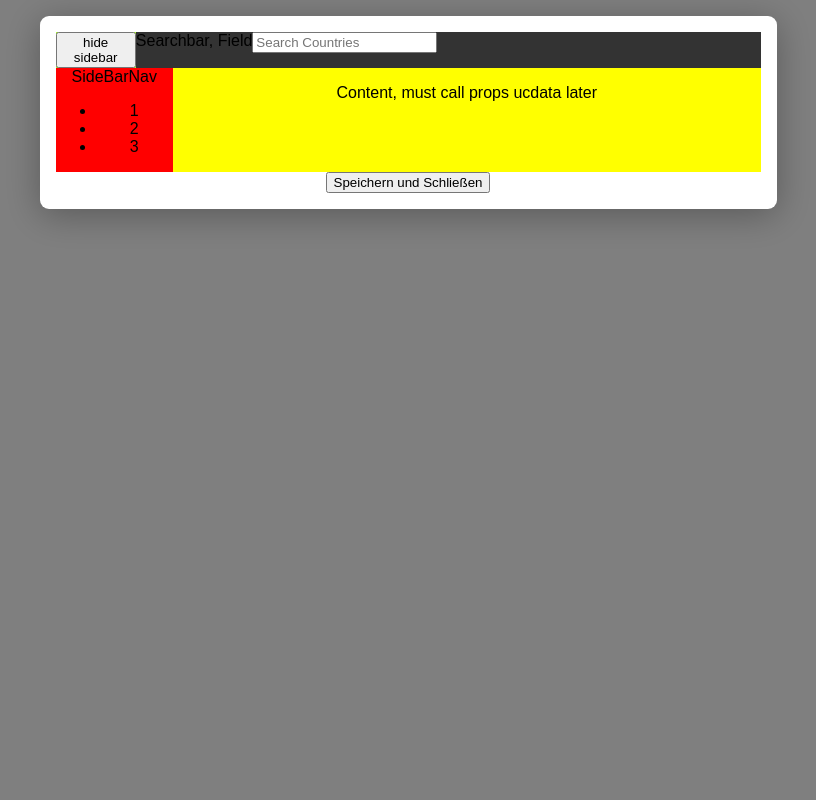
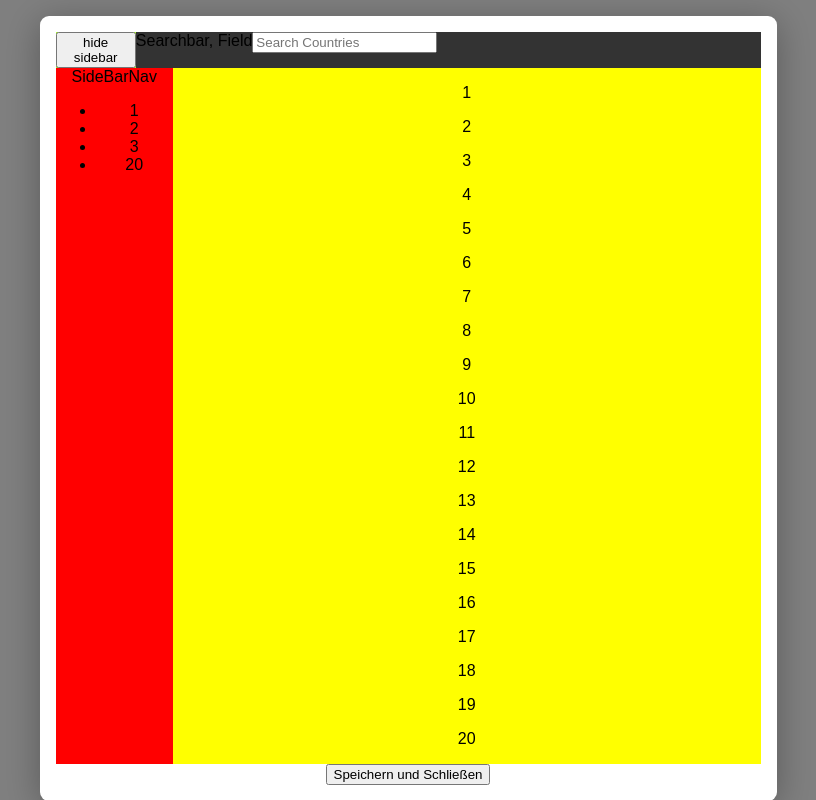
Before and after one commit to de24world/react-sidebar-searchbar, a React (Create React App) app: page / in a window 1280 px wide. Shown: the whole page, without its empty margins (232-1048 px from the left). Built offline with nearby package versions, Linux system fonts and the light colour scheme.

Commit message:
add scroll useref, forwardref

```diff
--- a/src/ThirdLayer/Content/Content.jsx
+++ b/src/ThirdLayer/Content/Content.jsx
@@ -1,15 +1,34 @@
-import React from "react";
-import PropTypes from "prop-types";
+import React, { forwardRef } from "react";
+// import PropTypes from "prop-types";
 import "./Content.scss";
 
-const Content = () => {
+const Content = ({ scrollToabout }, ref) => {
   return (
     <div className="Content">
-      <p>Content, must call props ucdata later</p>
+      <p>1</p>
+      <p>2</p>
+      <p>3</p>
+      <p>4</p>
+      <p>5</p>
+      <p>6</p>
+      <p>7</p>
+      <p>8</p>
+      <p>9</p>
+      <p>10</p>
+      <p>11</p>
+      <p>12</p>
+      <p>13</p>
+      <p>14</p>
+      <p>15</p>
+      <p>16</p>
+      <p>17</p>
+      <p>18</p>
+      <p>19</p>
+      <p ref={ref}>20</p>
     </div>
   );
 };
 
 Content.propTypes = {};
 
-export default Content;
+export default forwardRef(Content);
--- a/src/ThirdLayer/SideBar/SideBar.jsx
+++ b/src/ThirdLayer/SideBar/SideBar.jsx
@@ -1,8 +1,8 @@
 import React from "react";
-import PropTypes from "prop-types";
+// import PropTypes from "prop-types";
 import "./SideBar.scss";
 
-const SideBar = () => {
+const SideBar = ({ scrollToAbout }) => {
   return (
     <div className="SideBarNav">
       SideBarNav
@@ -10,6 +10,7 @@ const SideBar = () => {
         <li>1</li>
         <li>2</li>
         <li>3</li>
+        <li onClick={scrollToAbout}>20</li>
       </ul>
     </div>
   );
--- a/src/ThirdLayer/ThirdLayer.jsx
+++ b/src/ThirdLayer/ThirdLayer.jsx
@@ -1,5 +1,5 @@
-import React, { useState } from "react";
-import PropTypes from "prop-types";
+import React, { useState, useRef } from "react";
+// import PropTypes from "prop-types";
 import "./ThirdLayer.scss";
 
 import SearchBar from "./SearchBar/SearchBar";
@@ -12,6 +12,18 @@ const ThirdLayer = () => {
     setSidebar(!isSidebar);
   };
 
+  const refAbout = useRef();
+
+  const scrollToAbout = (e) => {
+    e.preventDefault(
+      refAbout.current.scrollIntoView({
+        behavior: "smooth",
+        block: "center",
+        inline: "nearest"
+      })
+    );
+  };
+
   return (
     <div className="Usercentrics__Wrapper">
       <div className="Usercentrics">
@@ -22,8 +34,8 @@ const ThirdLayer = () => {
           </div>
 
           <div className="__body">
-            {isSidebar ? <SideBar /> : null}
-            <Content />
+            {isSidebar ? <SideBar scrollToAbout={scrollToAbout} /> : null}
+            <Content ref={refAbout} scrollToAbout={scrollToAbout} />
           </div>
 
           <div className="__footer">
```
